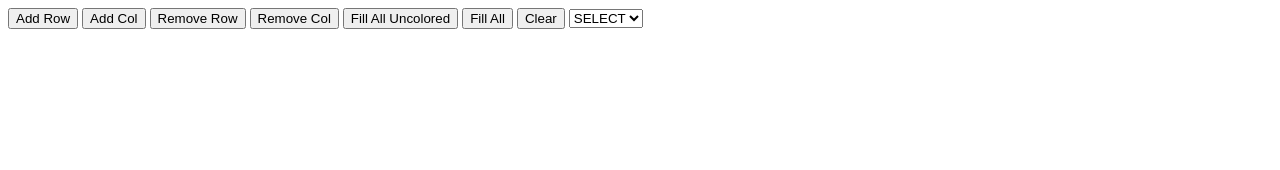
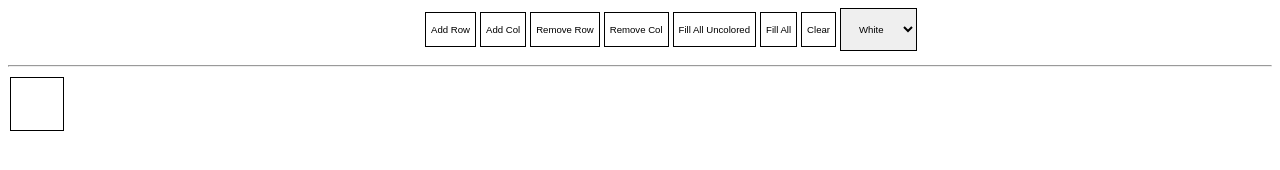
Before and after one commit to Adrianr19970/CSCI39548-Assignment-3, a plain HTML site: page index.html in a window 1280 px wide. Drawn offline with Linux system fonts and the light colour scheme.

Commit message:
Finished adding and removing Rows & Columns
Also finished selecting color from the drop down menu

```diff
--- a/index.html
+++ b/index.html
@@ -2,27 +2,34 @@
 <html>
 <head>
     <meta charset="UTF-8">
-    <title>Grid</title>
+    <title>Assignment 3</title>
     <link rel="stylesheet" href="styles.css">
 </head>
 <body>
-    <button onclick="addR()">Add Row</button>
-    <button onclick="addC()">Add Col</button>
-    <button onclick="removeR()">Remove Row</button>
-    <button onclick="removeC()">Remove Col</button>
-    <button onclick="fillU()">Fill All Uncolored</button>
-    <button onclick="fill()">Fill All</button>
-    <button onclick="clearAll()">Clear</button>
+<div id="interface">
+    <button onclick="addR()"><p>Add Row</p></button>
+    <button onclick="addC()"><p>Add Col</p></button>
+    <button onclick="removeR()"><p>Remove Row</p></button>
+    <button onclick="removeC()"><p>Remove Col</p></button>
+    <button onclick="fillU()"><p>Fill All Uncolored</p></button>
+    <button onclick="fill()"><p>Fill All<p></button>
+    <button onclick="clearAll()"><p>Clear</p></button>
 
-    <select onchange="selected()" id="selectedID">
-        <option value="SELECT">SELECT</option>
-        <option value="SELECT">Blue</option>
-        <option value="SELECT">Red</option>
-        <option value="SELECT">Black</option>
-        <option value="SELECT">Green</option>
+    <select onchange="selectedColor(this.value)" id="selectedID">
+        <option value="#ffffff">White</option>
+        <option value="#0000ff">Blue</option>
+        <option value="#ff0000">Red</option>
+        <option value="#000000">Black</option>
+        <option value="#00ff00">Green</option>
     </select>
+</div>
 
-    <table id="grid">
+    <hr>
+
+    <table id="table">
+        <tr>
+            <td></td>
+        </tr>
     </table>
 
     <script src="script.js"></script>
--- a/script.js
+++ b/script.js
@@ -1,31 +1,87 @@
-let numRows = 0;
-let numCols = 0;
-let colorSelected;
+let num_Rows = 1;
+let num_Cols = 1;
+let colorSelected = "#ffffff";
+
+
+// Creates a Cell (Helper Function)
+function initial_Color(new_Cell) {
+    new_Cell.classList.add("no_Color");
+    new_Cell.style.backgroundColor = "#ffffff";
+    return new_Cell;
+}
 
 // Adds a row
 function addR() {
-    alert("Clicked Add Row")
+    let grid = document.getElementById("table");
+    let row = document.createElement("tr");
+
+    for (let x = 0; x < num_Cols; x++)
+    {
+        let new_Cell = document.createElement("td");
+        initial_Color(new_Cell);
+
+        row.appendChild(new_Cell);
+    }
+
+    grid.appendChild(row);
+    num_Rows++;
 }
 
 // Adds a column
 function addC() {
-    alert("Clicked Add Column")
+    let rows = document.querySelectorAll("tr");
+
+    let row_Counter = 0;
+
+    for (let x = 0; x < num_Rows; x++) {
+        let new_Cell = document.createElement("td");
+        initial_Color(new_Cell);
+
+        rows[row_Counter].appendChild(new_Cell);
+        row_Counter++;
+    }
+
+    num_Cols++;
 }
 
 // Removes a Row
 function removeR() {
-    alert("Clicked Remove Row")
+    if (num_Rows <= 1) {
+        alert("Cannot delete anymore Rows")
+    }
+
+    else {
+        let grid = document.getElementById("table");
+        grid.deleteRow(num_Rows - 1);
+
+        num_Rows--;
+    }
 }
 
-// Remove a Column
+// Removes a Column
 function removeC() {
-    alert("Clicked Remove Col")
+    if (num_Cols <= 1) {
+        alert("Cannot Remove anymore Columns")
+    }
+
+    else {
+        let rows = document.querySelectorAll("tr");
+        let row_Counter = 0;
+
+        for (let x = 0; x < num_Rows; x++) {
+            rows[row_Counter].removeChild(rows[row_Counter].lastChild);
+            row_Counter++;
+        }
+
+        num_Cols--;
+    }
+
 }
 
 // Sets global variable for selected color
-function selected() {
-    colorSelected = document.getElementById("SelectedID").value;
-    console.log(colorSelected);
+function selectedColor(color) {
+    colorSelected = color;
+    console.log(color);
 }
 
 // Fills all uncolored squares with a specified color
@@ -35,7 +91,7 @@ function fillU() {
 
 // Sets all squares to the specified color
 function fill() {
-    alert("Clicked Fill All")
+    alert("Clicked Fill")
 }
 
 // Clears all squares
--- a/styles.css
+++ b/styles.css
@@ -1,3 +1,51 @@
+/* Buttons CSS */
+#interface {
+    padding-left: 33%;
+    padding-bottom: .5%;
+}
+
+button {
+    border: 1px;
+    border-style: solid;
+    padding-left: 2px;
+    padding-right: 2px;
+    background: white;
+}
+
+button p {
+    color: black;
+    padding-left: 3px;
+    padding-right: 3px;
+    font-size: .75vw;
+}
+
+button:hover {
+    background: black;
+    text-decoration: none;
+    transition: color 0.2s;
+}
+
+button:hover p {
+    color: white;
+}
+
+select {
+    border-color: black;
+    border-style: solid;
+    padding: 14px;
+    font-size: .75vw;
+}
+
+select:hover {
+    background: black;
+    text-decoration: none;
+    transition: color 0.2s;
+    color: white;
+}
+
+/* --------------- */
+
+/* Table CSS */
 tr, td {
     border: 1px;
     border-style: solid;
@@ -8,3 +56,5 @@ td {
     width: 50px;
     background-color: white;
 }
+
+/* --------------- */
```
